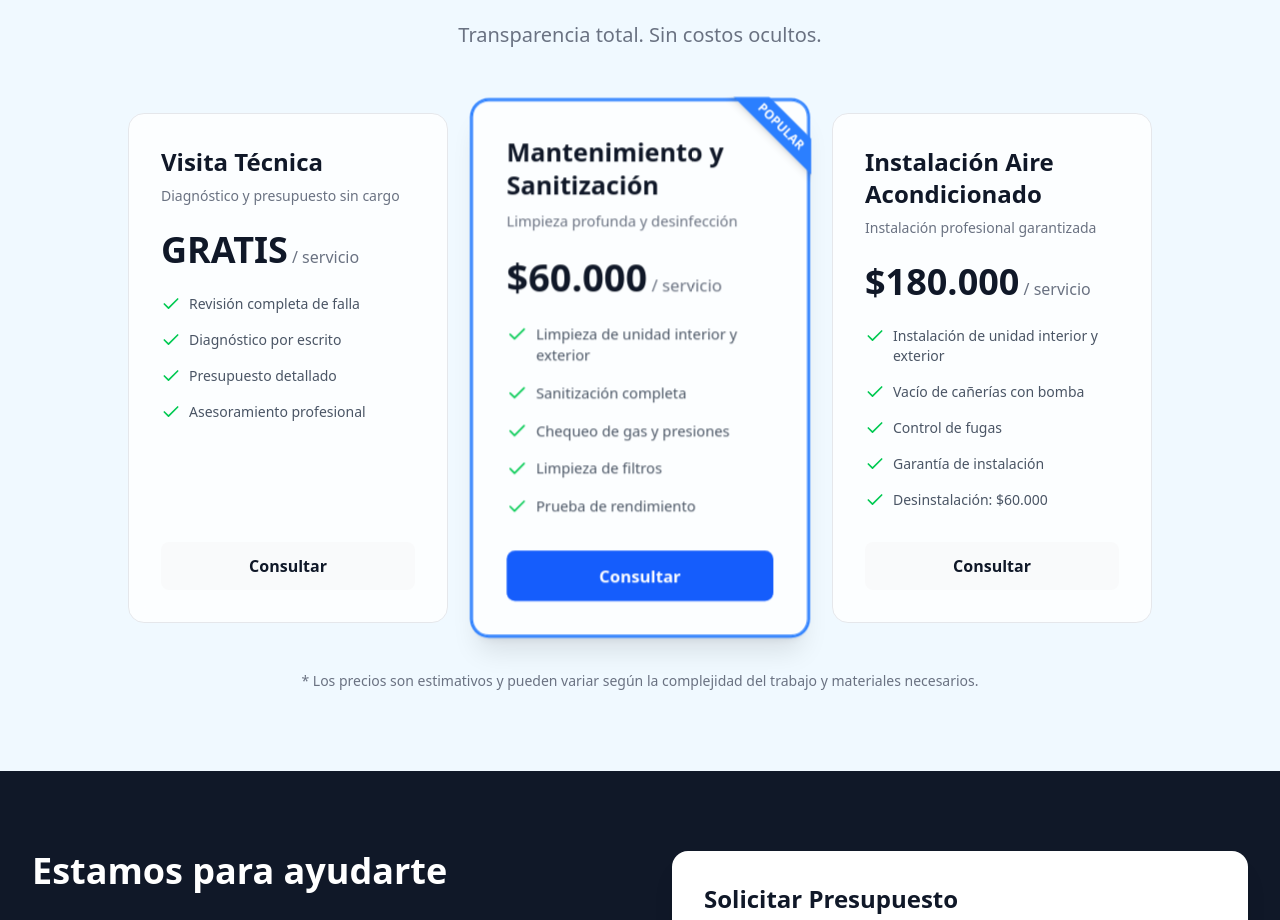
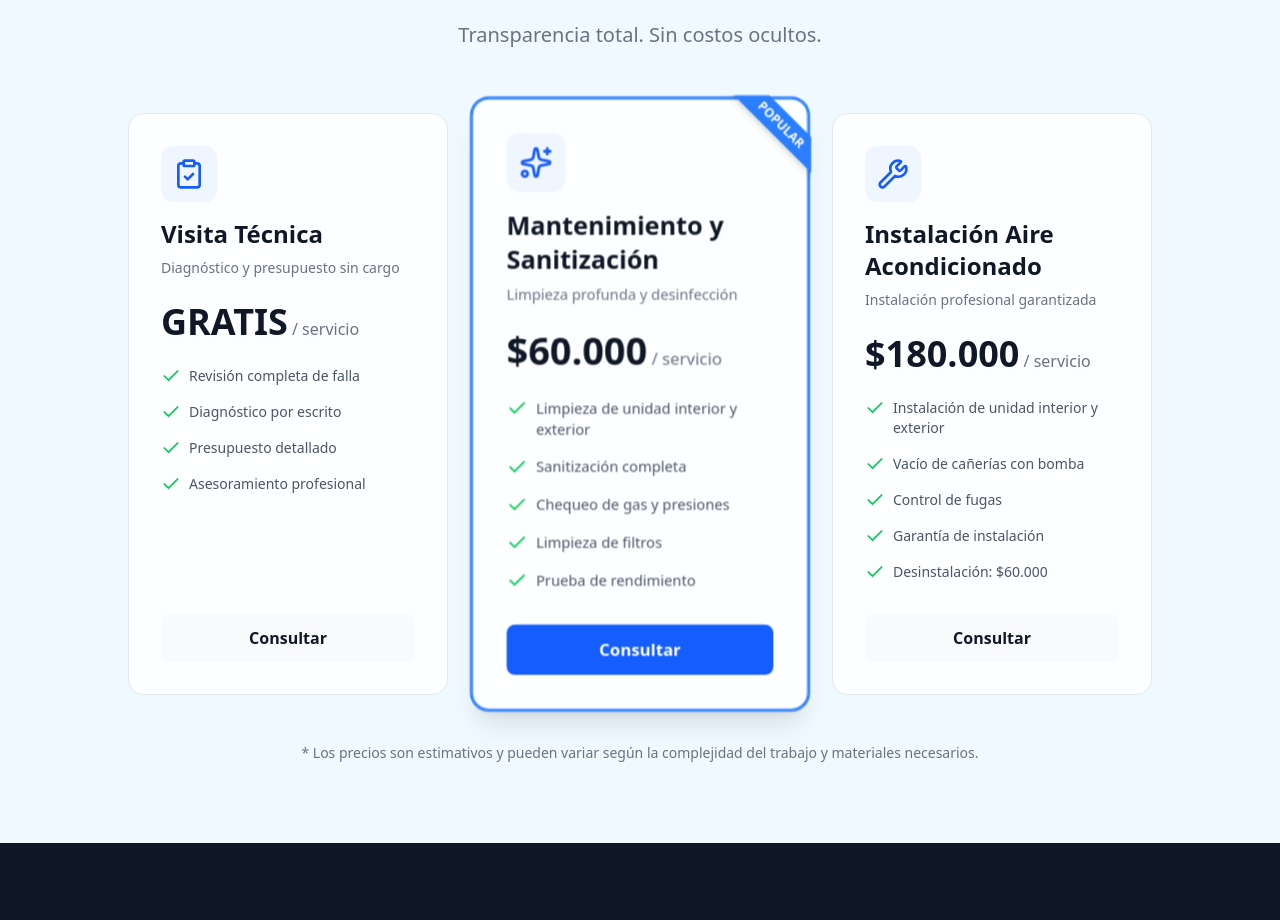
Before and after one commit to Slookii/Romero-Refrigeraciones, a React (Vite) app: page / in a window 1280 px wide. Shown: the part 2244-3164 px from the top of the page. Built offline with nearby package versions, Linux system fonts and the light colour scheme.

Commit message:
Add icons to pricing cards

```diff
--- a/src/components/sections/Pricing.tsx
+++ b/src/components/sections/Pricing.tsx
@@ -1,9 +1,9 @@
-
-import { Check } from 'lucide-react';
+import { Check, ClipboardCheck, Sparkles, Wrench } from 'lucide-react';
 
 const priceList = [
     {
         name: "Visita Técnica",
+        icon: <ClipboardCheck className="w-8 h-8 text-blue-600" />,
         price: "GRATIS",
         description: "Diagnóstico y presupuesto sin cargo",
         features: [
@@ -16,6 +16,7 @@ const priceList = [
     },
     {
         name: "Mantenimiento y Sanitización",
+        icon: <Sparkles className="w-8 h-8 text-blue-600" />,
         price: "$60.000",
         description: "Limpieza profunda y desinfección",
         features: [
@@ -29,6 +30,7 @@ const priceList = [
     },
     {
         name: "Instalación Aire Acondicionado",
+        icon: <Wrench className="w-8 h-8 text-blue-600" />,
         price: "$180.000",
         description: "Instalación profesional garantizada",
         features: [
@@ -71,6 +73,9 @@ export const Pricing = () => {
                             )}
 
                             <div className="mb-6">
+                                <div className="w-14 h-14 rounded-xl bg-blue-50 flex items-center justify-center mb-4">
+                                    {plan.icon}
+                                </div>
                                 <h3 className="text-2xl font-bold text-gray-900">{plan.name}</h3>
                                 <p className="mt-2 text-sm text-gray-500">{plan.description}</p>
                             </div>
```
